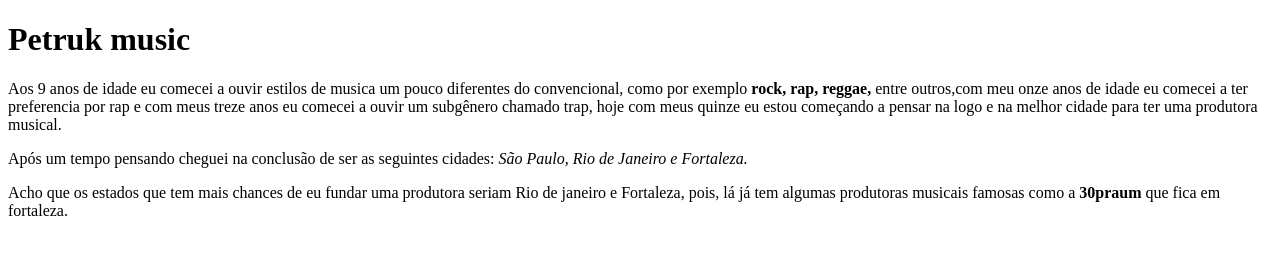
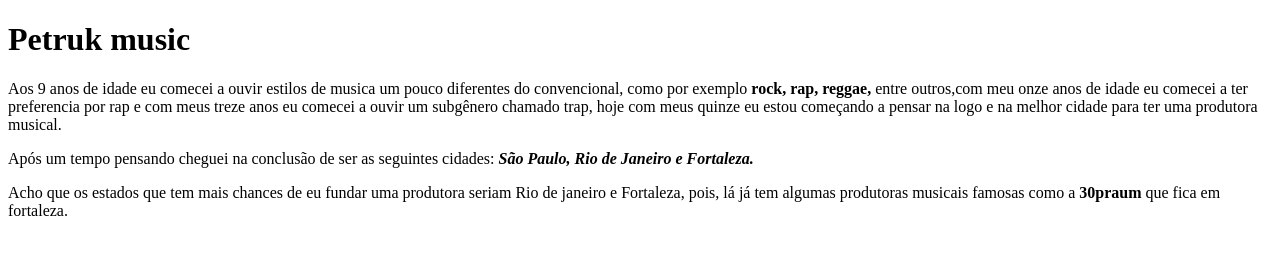
Before and after one commit to gustavodefreitas123/gusta, a plain HTML site: page index.html in a window 1280 px wide. Drawn offline with Linux system fonts and the light colour scheme.

Commit message:
Update index.html

```diff
--- a/index.html
+++ b/index.html
@@ -10,7 +10,7 @@
   a ouvir um subgênero chamado trap, hoje com meus quinze  eu estou começando a
   pensar na logo e na melhor cidade para ter uma produtora musical.</p>
  <p> Após um tempo pensando cheguei na conclusão de ser as seguintes cidades:
-   <em> São Paulo, Rio de Janeiro e Fortaleza.</em></p>
+   <em> <strong>São Paulo, Rio de Janeiro e Fortaleza.</strong></em></p>
  <p> Acho que os estados que tem mais chances de eu fundar uma produtora seriam
   Rio de janeiro e Fortaleza, pois, lá já tem algumas produtoras musicais
    famosas como a <strong>30praum</strong> que fica em fortaleza.</p>
```
